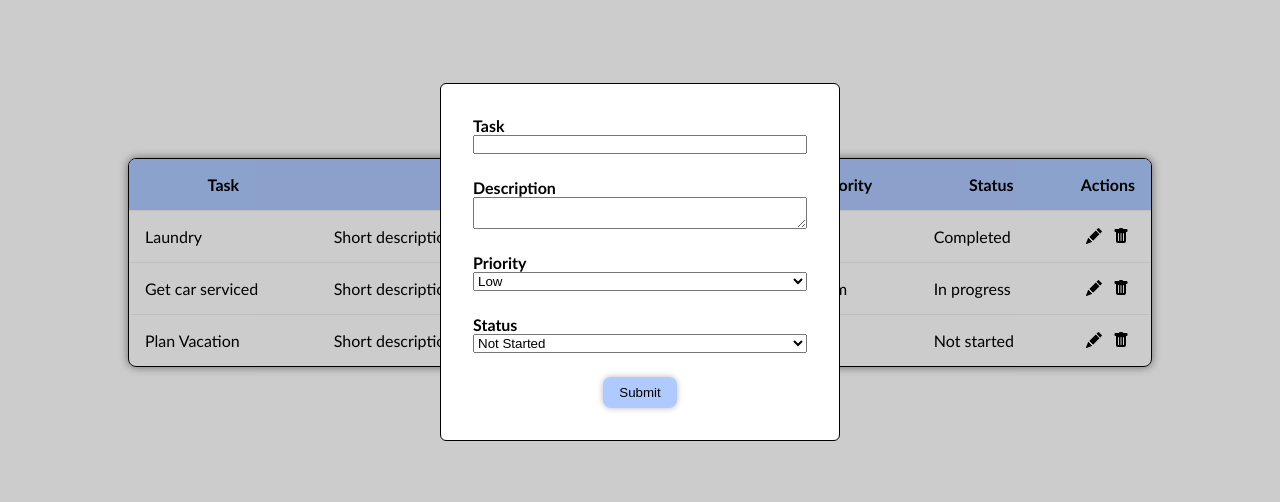
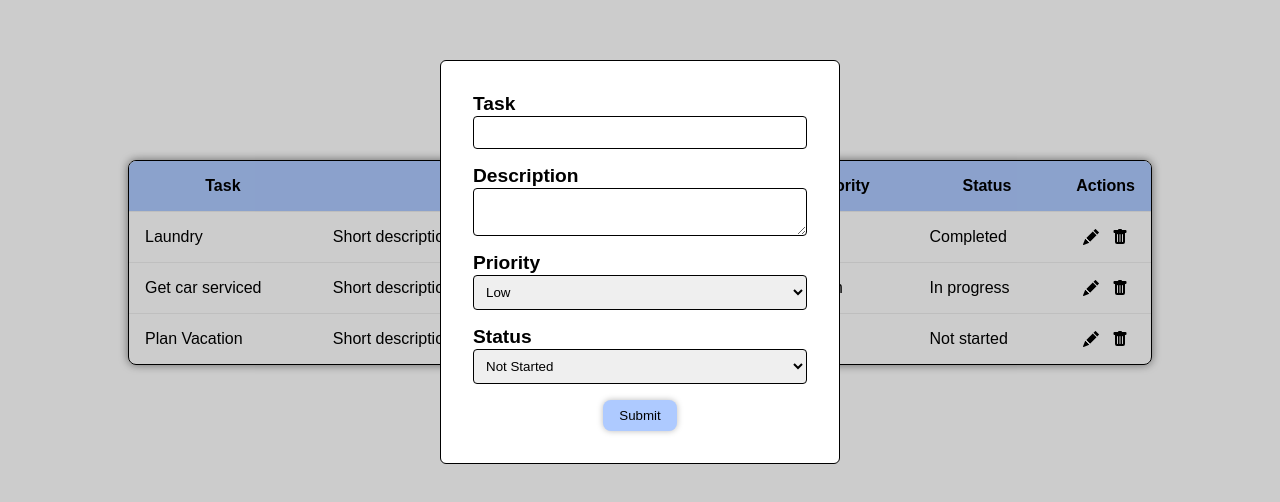
Before and after one commit to n-tse/React-ToDoTable, a React (Vite) app in the folder React-ToDoTable/: page / in a window 1280 px wide. Shown: the part 138-640 px from the top of the page. Built offline with nearby package versions, Linux system fonts and the light colour scheme.

Commit message:
update modal styling and app font

```diff
--- a/React-ToDoTable/src/App.css
+++ b/React-ToDoTable/src/App.css
@@ -4,7 +4,7 @@
   align-items: center;
   justify-content: center;
   height: 100vh;
-  font-family:'Gill Sans', 'Gill Sans MT', Calibri, 'Trebuchet MS', sans-serif;
+  font-family: Arial, Helvetica, sans-serif ;
 }
 
 .btn {
--- a/React-ToDoTable/src/components/css/Modal.css
+++ b/React-ToDoTable/src/components/css/Modal.css
@@ -12,7 +12,7 @@
 }
 
 .modal {
-  font-weight: bold;
+  /* font-weight: bold; */
   border: 1px solid black;
   border-radius: 6px;
   background-color: white;
@@ -20,6 +20,7 @@
   width: 25em;
   /* display: flex;
   justify-content: center; */
+  /* font-size: 20px; */
 }
 
 .modal .btn {
@@ -30,5 +31,19 @@
 .form-group {
   display: flex;
   flex-direction: column;
-  margin-bottom: 1.5rem;
+  margin-bottom: 1rem;
 }
+
+.form-group input,
+.form-group textarea,
+.form-group select {
+  border: 1px solid black;
+  border-radius: 4px;
+  padding: 0.5rem
+}
+
+.form-group label {
+  font-size: 1.2rem;
+  font-weight: bold;
+  margin-bottom: 1px;
+}
```
